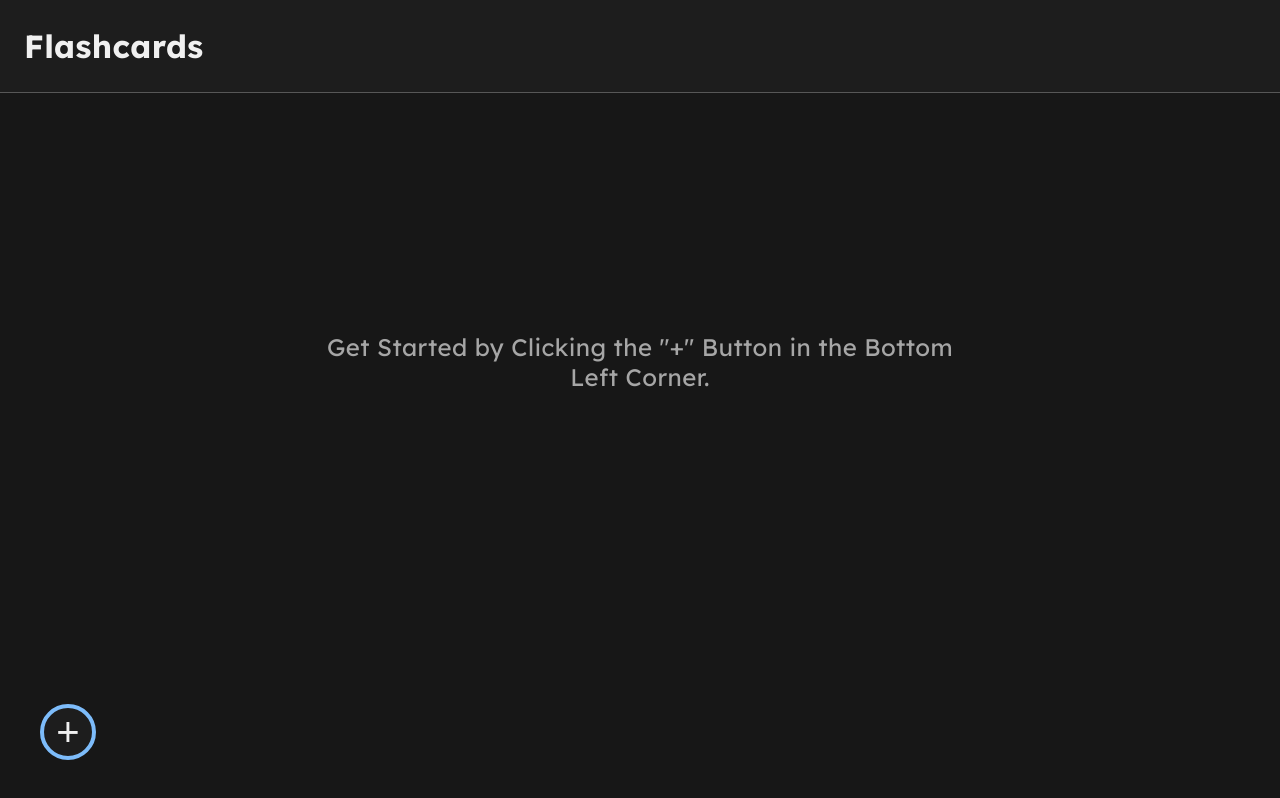
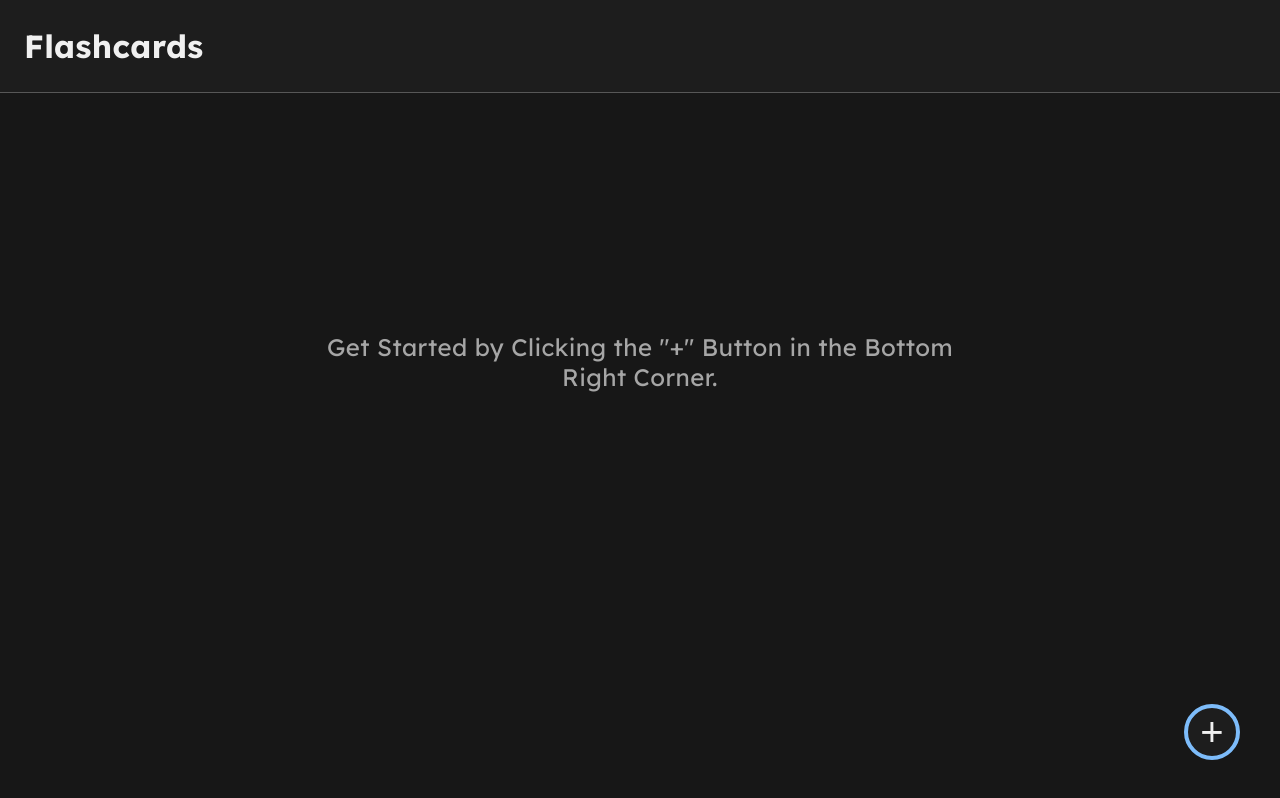
Before and after one commit to jen013/flashcards, a plain HTML site: page index.html in a window 1280 px wide. Drawn offline with Linux system fonts and the light colour scheme.

Commit message:
Move new set button to right side

```diff
--- a/index.html
+++ b/index.html
@@ -18,7 +18,7 @@
     </header>
 
     <main>
-        <p class="intro-message" hidden>Get Started by Clicking the "+" Button in the Bottom Left Corner.</p>
+        <p class="intro-message" hidden>Get Started by Clicking the "+" Button in the Bottom Right Corner.</p>
 
         <ul id="flashcard-sets"></ul>
     </main>
--- a/src/css/index.css
+++ b/src/css/index.css
@@ -10,7 +10,7 @@
 #new-set-button {
     position: fixed;
     bottom: 2.5rem;
-    left: 2.5rem;
+    right: 2.5rem;
 }
 
 main {
```
